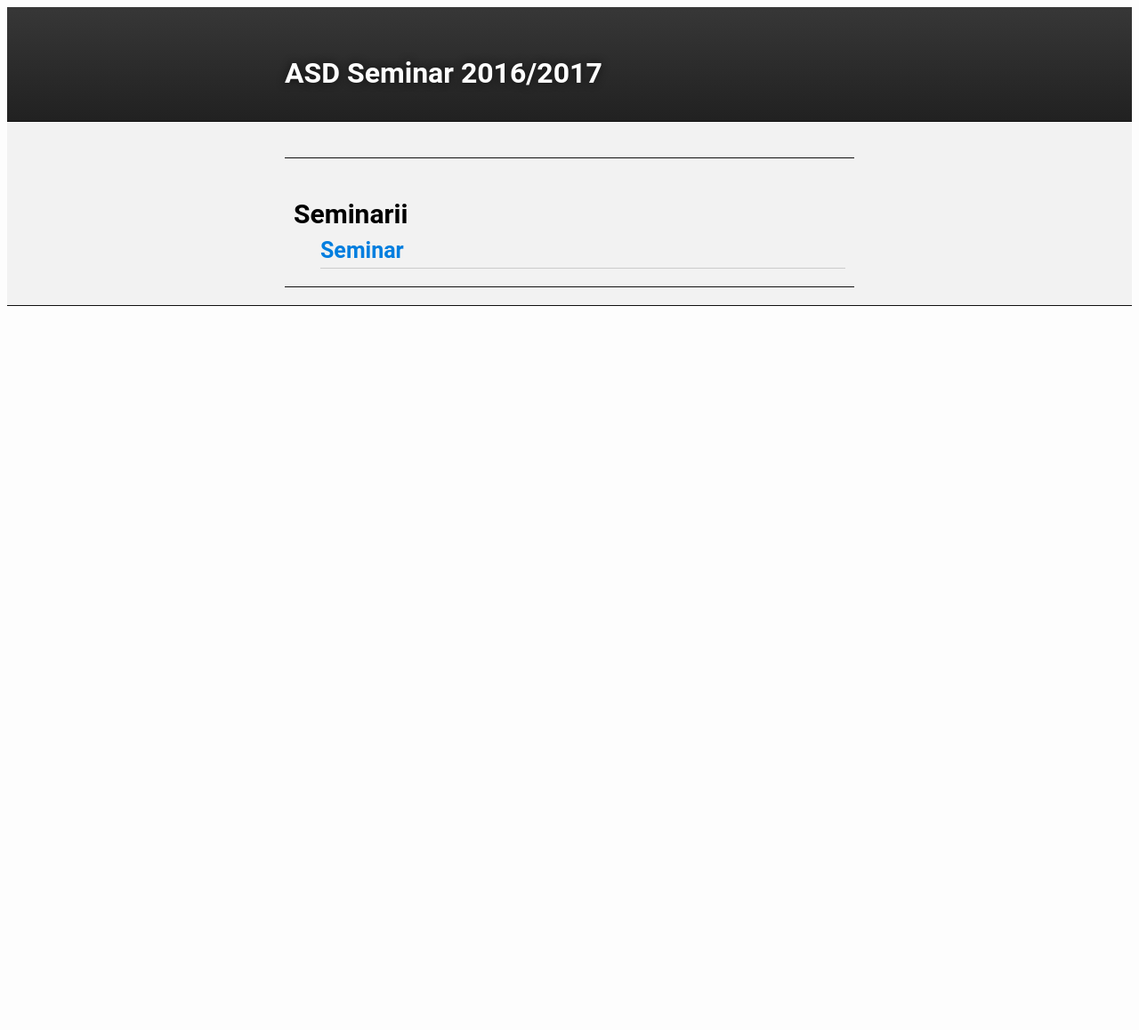
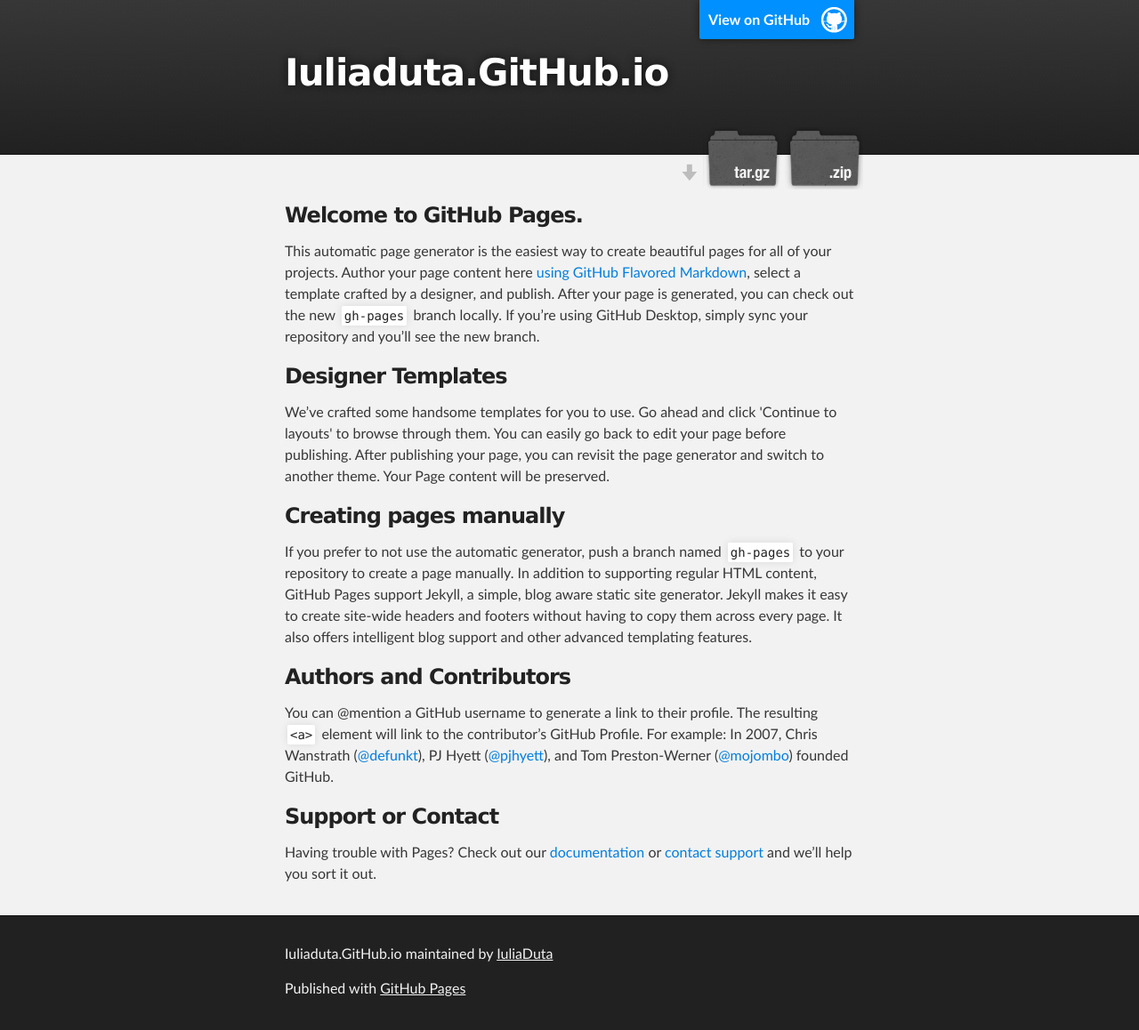
Before and after one commit to IuliaDuta/ASD, a Jekyll site: the page index.html, which Jekyll copies as it is, in a window 1280 px wide. Shown: the whole page at 89% size. Built offline with Jekyll 4.4.1, drawn with Linux system fonts in a browser that asks for light colours; before the commit the page ends 900 px from its top, so only the background shows below that.

Commit message:
Create master branch via GitHub

```diff
--- a/index.html
+++ b/index.html
@@ -1,20 +1,72 @@
----
-layout: default
----
+<!DOCTYPE html>
+<html>
+
+  <head>
+    <meta charset='utf-8'>
+    <meta http-equiv="X-UA-Compatible" content="chrome=1">
+    <meta name="description" content="Iuliaduta.GitHub.io : ">
+
+    <link rel="stylesheet" type="text/css" media="screen" href="stylesheets/stylesheet.css">
+
+    <title>Iuliaduta.GitHub.io</title>
+  </head>
+
+  <body>
+
+    <!-- HEADER -->
+    <div id="header_wrap" class="outer">
+        <header class="inner">
+          <a id="forkme_banner" href="https://github.com/IuliaDuta/ASD">View on GitHub</a>
+
+          <h1 id="project_title">Iuliaduta.GitHub.io</h1>
+          <h2 id="project_tagline"></h2>
+
+            <section id="downloads">
+              <a class="zip_download_link" href="https://github.com/IuliaDuta/ASD/zipball/master">Download this project as a .zip file</a>
+              <a class="tar_download_link" href="https://github.com/IuliaDuta/ASD/tarball/master">Download this project as a tar.gz file</a>
+            </section>
+        </header>
+    </div>
 
     <!-- MAIN CONTENT -->
+    <div id="main_content_wrap" class="outer">
+      <section id="main_content" class="inner">
+        <h3>
+<a id="welcome-to-github-pages" class="anchor" href="#welcome-to-github-pages" aria-hidden="true"><span aria-hidden="true" class="octicon octicon-link"></span></a>Welcome to GitHub Pages.</h3>
 
-    <div id="main_content_wrap" class="outer">
-       <section id="main_content" class="inner">
-          <h3>
-          <div class = "modules">
-            Seminarii
-          </div>
+<p>This automatic page generator is the easiest way to create beautiful pages for all of your projects. Author your page content here <a href="https://guides.github.com/features/mastering-markdown/">using GitHub Flavored Markdown</a>, select a template crafted by a designer, and publish. After your page is generated, you can check out the new <code>gh-pages</code> branch locally. If you’re using GitHub Desktop, simply sync your repository and you’ll see the new branch.</p>
 
-          <div class="item">
-            <a href="Seminarii/Seminar1"> Seminar </a>
-          </div>
+<h3>
+<a id="designer-templates" class="anchor" href="#designer-templates" aria-hidden="true"><span aria-hidden="true" class="octicon octicon-link"></span></a>Designer Templates</h3>
 
+<p>We’ve crafted some handsome templates for you to use. Go ahead and click 'Continue to layouts' to browse through them. You can easily go back to edit your page before publishing. After publishing your page, you can revisit the page generator and switch to another theme. Your Page content will be preserved.</p>
+
+<h3>
+<a id="creating-pages-manually" class="anchor" href="#creating-pages-manually" aria-hidden="true"><span aria-hidden="true" class="octicon octicon-link"></span></a>Creating pages manually</h3>
+
+<p>If you prefer to not use the automatic generator, push a branch named <code>gh-pages</code> to your repository to create a page manually. In addition to supporting regular HTML content, GitHub Pages support Jekyll, a simple, blog aware static site generator. Jekyll makes it easy to create site-wide headers and footers without having to copy them across every page. It also offers intelligent blog support and other advanced templating features.</p>
+
+<h3>
+<a id="authors-and-contributors" class="anchor" href="#authors-and-contributors" aria-hidden="true"><span aria-hidden="true" class="octicon octicon-link"></span></a>Authors and Contributors</h3>
+
+<p>You can @mention a GitHub username to generate a link to their profile. The resulting <code>&lt;a&gt;</code> element will link to the contributor’s GitHub Profile. For example: In 2007, Chris Wanstrath (<a href="https://github.com/defunkt" class="user-mention">@defunkt</a>), PJ Hyett (<a href="https://github.com/pjhyett" class="user-mention">@pjhyett</a>), and Tom Preston-Werner (<a href="https://github.com/mojombo" class="user-mention">@mojombo</a>) founded GitHub.</p>
+
+<h3>
+<a id="support-or-contact" class="anchor" href="#support-or-contact" aria-hidden="true"><span aria-hidden="true" class="octicon octicon-link"></span></a>Support or Contact</h3>
+
+<p>Having trouble with Pages? Check out our <a href="https://help.github.com/pages">documentation</a> or <a href="https://github.com/contact">contact support</a> and we’ll help you sort it out.</p>
       </section>
+    </div>
 
+    <!-- FOOTER  -->
+    <div id="footer_wrap" class="outer">
+      <footer class="inner">
+        <p class="copyright">Iuliaduta.GitHub.io maintained by <a href="https://github.com/IuliaDuta">IuliaDuta</a></p>
+        <p>Published with <a href="https://pages.github.com">GitHub Pages</a></p>
+      </footer>
     </div>
+
+
+
+  </body>
+</html>
--- a/stylesheets/stylesheet.css
+++ b/stylesheets/stylesheet.css
@@ -1,4 +1,3 @@
-
 /*******************************************************************************
 Slate Theme for GitHub Pages
 by Jason Costello, @jsncostello
@@ -10,7 +9,7 @@
 MeyerWeb Reset
 *******************************************************************************/
 
-html,  div, span, applet, object, iframe,
+html, body, div, span, applet, object, iframe,
 h1, h2, h3, h4, h5, h6, p, blockquote, pre,
 a, abbr, acronym, address, big, cite, code,
 del, dfn, em, img, ins, kbd, q, s, samp,
@@ -26,10 +25,9 @@
   margin: 0;
   padding: 0;
   border: 0;
+  font: inherit;
   vertical-align: baseline;
 }
-
-
 
 /* HTML5 display-role reset for older browsers */
 article, aside, details, figcaption, figure,
@@ -50,8 +48,54 @@
 Theme Styles
 *******************************************************************************/
 
+body {
+  box-sizing: border-box;
+  color:#373737;
+  background: #212121;
+  font-size: 16px;
+  font-family: 'Myriad Pro', Calibri, Helvetica, Arial, sans-serif;
+  line-height: 1.5;
+  -webkit-font-smoothing: antialiased;
+}
 
+h1, h2, h3, h4, h5, h6 {
+  margin: 10px 0;
+  font-weight: 700;
+  color:#222222;
+  font-family: 'Lucida Grande', 'Calibri', Helvetica, Arial, sans-serif;
+  letter-spacing: -1px;
+}
 
+h1 {
+  font-size: 36px;
+  font-weight: 700;
+}
+
+h2 {
+  padding-bottom: 10px;
+  font-size: 32px;
+  background: url('../images/bg_hr.png') repeat-x bottom;
+}
+
+h3 {
+  font-size: 24px;
+}
+
+h4 {
+  font-size: 21px;
+}
+
+h5 {
+  font-size: 18px;
+}
+
+h6 {
+  font-size: 16px;
+}
+
+p {
+  margin: 10px 0 15px 0;
+}
 
 footer p {
   color: #f2f2f2;
@@ -119,6 +163,7 @@
   background-color: #fff;
 
   font-family: Monaco, "Bitstream Vera Sans Mono", "Lucida Console", Terminal, monospace;
+  font-size: 14px;
 
   border-radius: 2px;
   -moz-border-radius: 2px;
@@ -257,12 +302,14 @@
 #project_title {
   margin: 0;
   color: #fff;
+  font-size: 42px;
   font-weight: 700;
   text-shadow: #111 0px 0px 10px;
 }
 
 #project_tagline {
   color: #fff;
+  font-size: 24px;
   font-weight: 300;
   background: none;
   text-shadow: #111 0px 0px 10px;
@@ -328,6 +375,9 @@
 *******************************************************************************/
 
 @media screen and (max-width: 480px) {
+  body {
+    font-size:14px;
+  }
 
   #downloads {
     display: none;
@@ -338,11 +388,38 @@
     max-width: 480px;
   }
 
+  #project_title {
+  font-size: 32px;
+  }
 
+  h1 {
+    font-size: 28px;
+  }
+
+  h2 {
+    font-size: 24px;
+  }
+
+  h3 {
+    font-size: 21px;
+  }
+
+  h4 {
+    font-size: 18px;
+  }
+
+  h5 {
+    font-size: 14px;
+  }
+
+  h6 {
+    font-size: 12px;
+  }
 
   code, pre {
     min-width: 320px;
     max-width: 480px;
+    font-size: 11px;
   }
 
 }
```
